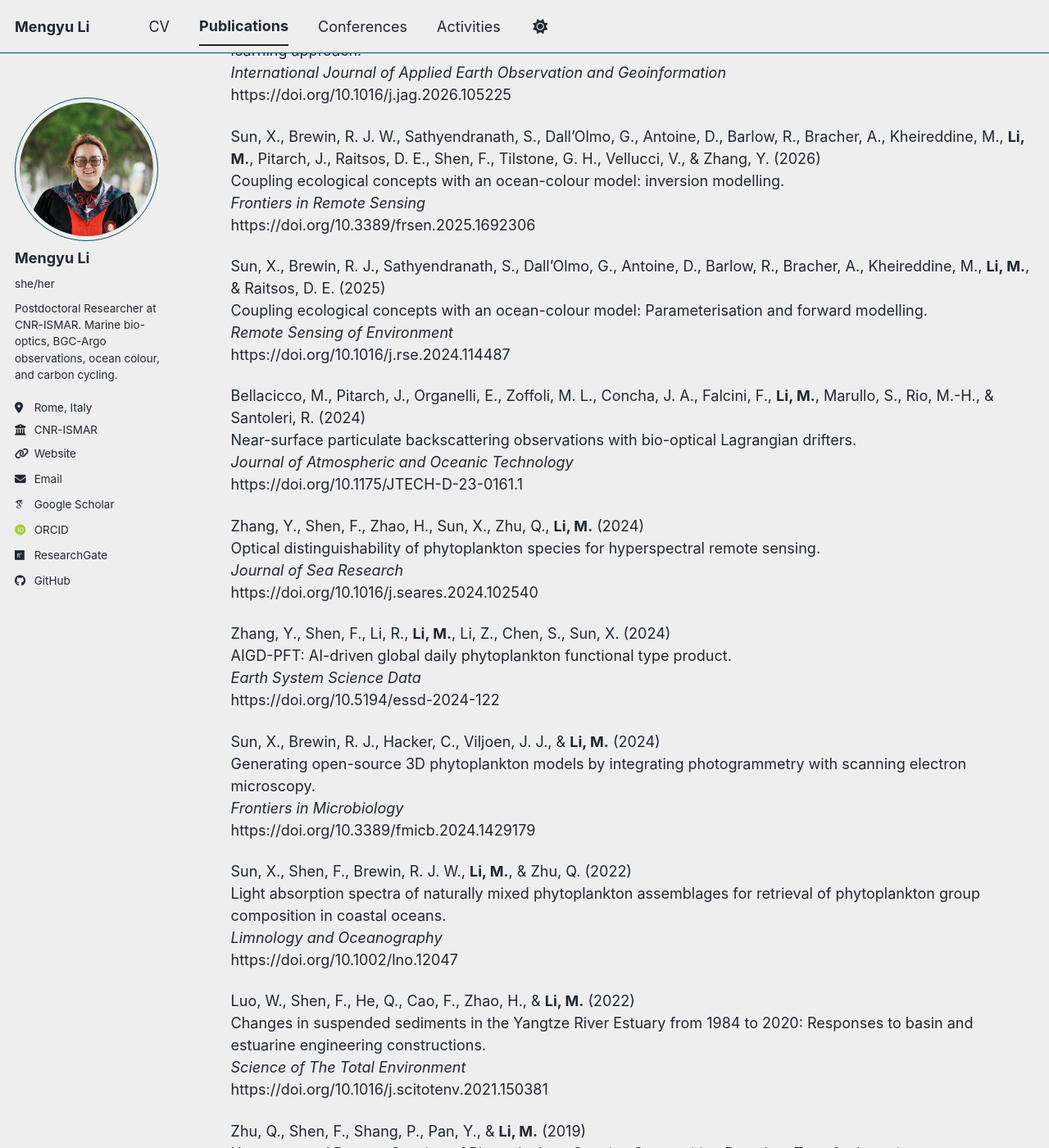
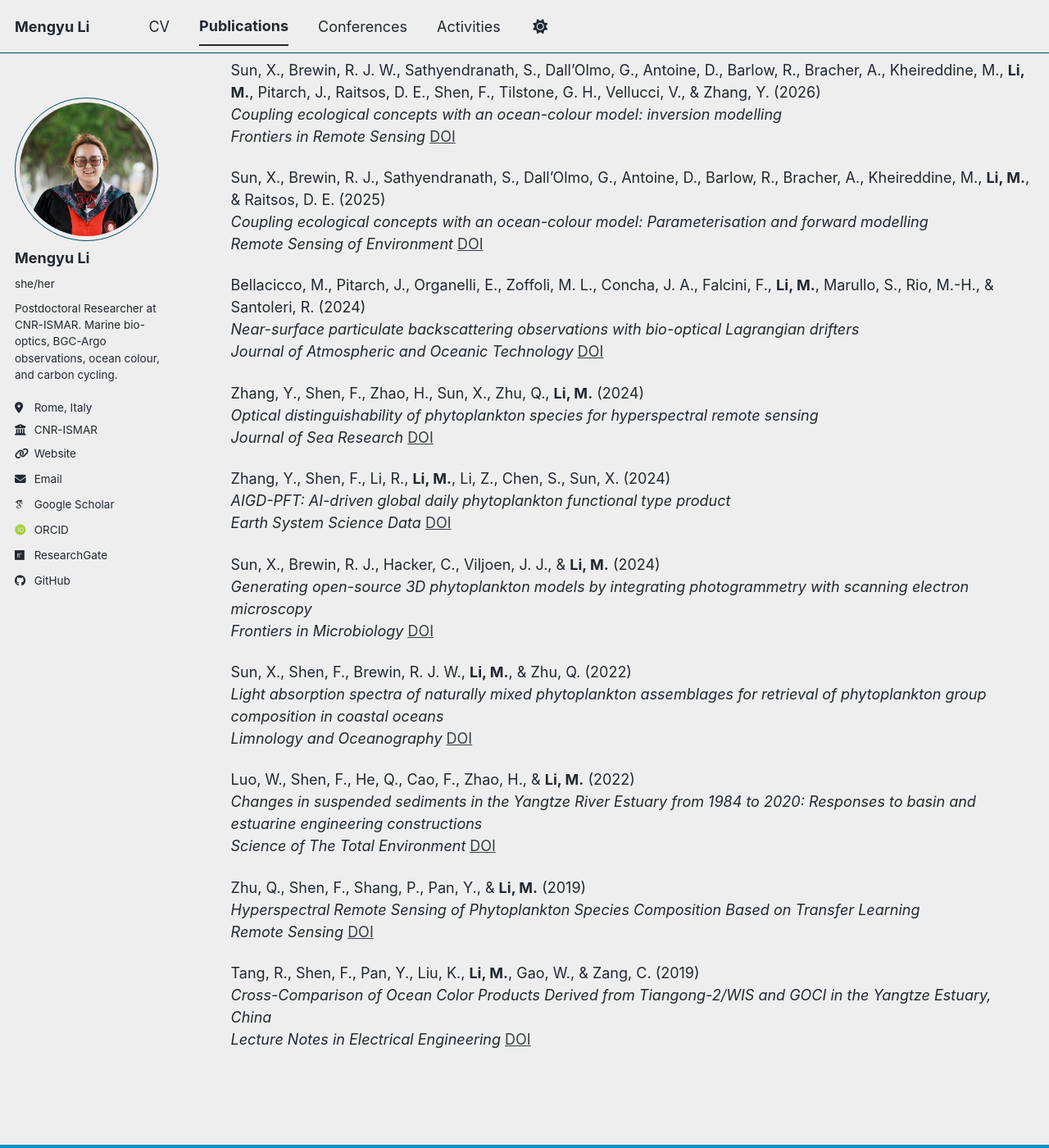
Before and after one commit to MengyuLi15/MengyuLi15.github.io, a Jekyll site: the page built from _publications/publications.md, in a window 1280 px wide and 1400 px high, scrolled down 764 px. Shown: the whole window at 82% size. Built offline with Jekyll 4.4.1, drawn with Linux system fonts in a browser that asks for light colours; some web fonts are replaced; a script bundle is joined from its source files by our own code; library files that are not in the unit come from our copies; some of the changed lines change nothing that is shown; some of the changed text lies outside the part shown.

Commit message:
Update publications.md

```diff
--- a/_publications/publications.md
+++ b/_publications/publications.md
@@ -7,86 +7,77 @@
 
 ## First-author publications
 
+
 **Li, M.**, Organelli, E., Serva, F., Bellacicco, M., Landolfi, A., Pisano, A., Marullo, S., Shen, F., Mignot, A., van Gennip, S., Santoleri, R. (2024)
-Phytoplankton spring bloom inhibited by marine heatwaves in the North-Western Mediterranean Sea.
-*Geophysical Research Letters*
-https://doi.org/10.1029/2024GL109141
+*Phytoplankton spring bloom inhibited by marine heatwaves in the North-Western Mediterranean Sea*
+*Geophysical Research Letters*   [DOI](https://doi.org/10.1029/2024GL109141) · [ESA coverage](https://www.esa.int/Applications/Observing_the_Earth/How_marine_heatwaves_impact_phytoplankton_and_ocean_health) · [AGU highlight](https://mp.weixin.qq.com/s/iJbXPhNPF5axCJ2trarkgg)
 
 
 **Li, M.**, Shen, F., Organelli, E., Luo, W., Li, R., Sun, X., & Wei, X. (2024)
-Disentangling Particle Composition to Improve Space-Based Quantification of POC in Optically-Complex Estuarine and Coastal Waters.
-*IEEE Transactions on Geoscience and Remote Sensing*
-https://doi.org/10.1109/TGRS.2023.3341462
+*Disentangling Particle Composition to Improve Space-Based Quantification of POC in Optically-Complex Estuarine and Coastal Waters*
+*IEEE Transactions on Geoscience and Remote Sensing*   [DOI](https://doi.org/10.1109/TGRS.2023.3341462) · [SKLEC coverage](https://mp.weixin.qq.com/s/uwvvv3F0kq3j_tYMjDBvFw)
 
 
 **Li, M.**, Shen, F., & Sun, X. (2021)
-Australian bushfire air particulate pollution and its impact on the South Pacific Ocean.
-*Scientific Reports*
-https://doi.org/10.1038/s41598-021-91547-y
+*Australian bushfire air particulate pollution and its impact on the South Pacific Ocean*
+*Scientific Reports*   [DOI](https://doi.org/10.1038/s41598-021-91547-y)
+<sub>Top 100 in Earth Science (2021) · Editor’s Choice: Wildfires</sub>
 
 ---
 
 ## Co-author publications
 
+
 Zhang, Y., Shen, F., Li, R., **Li, M.**, Li, Z., & Sun, X. (2026)
-Global estimation of phytoplankton functional types using PACE OCI hyperspectral data and a novel deep ensemble learning approach.
-*International Journal of Applied Earth Observation and Geoinformation*
-https://doi.org/10.1016/j.jag.2026.105225
+*Global estimation of phytoplankton functional types using PACE OCI hyperspectral data and a novel deep ensemble learning approach*
+*International Journal of Applied Earth Observation and Geoinformation*  [DOI](https://doi.org/10.1016/j.jag.2026.105225)
 
 
 Sun, X., Brewin, R. J. W., Sathyendranath, S., Dall’Olmo, G., Antoine, D., Barlow, R., Bracher, A., Kheireddine, M., **Li, M.**, Pitarch, J., Raitsos, D. E., Shen, F., Tilstone, G. H., Vellucci, V., & Zhang, Y. (2026)
-Coupling ecological concepts with an ocean-colour model: inversion modelling.
-*Frontiers in Remote Sensing*
-https://doi.org/10.3389/frsen.2025.1692306
+*Coupling ecological concepts with an ocean-colour model: inversion modelling*
+*Frontiers in Remote Sensing*  [DOI](https://doi.org/10.3389/frsen.2025.1692306)
 
 
 Sun, X., Brewin, R. J., Sathyendranath, S., Dall’Olmo, G., Antoine, D., Barlow, R., Bracher, A., Kheireddine, M., **Li, M.**, & Raitsos, D. E. (2025)
-Coupling ecological concepts with an ocean-colour model: Parameterisation and forward modelling.
-*Remote Sensing of Environment*
-https://doi.org/10.1016/j.rse.2024.114487
+*Coupling ecological concepts with an ocean-colour model: Parameterisation and forward modelling*
+*Remote Sensing of Environment*  [DOI](https://doi.org/10.1016/j.rse.2024.114487)
 
 
 Bellacicco, M., Pitarch, J., Organelli, E., Zoffoli, M. L., Concha, J. A., Falcini, F., **Li, M.**, Marullo, S., Rio, M.-H., & Santoleri, R. (2024)
-Near-surface particulate backscattering observations with bio-optical Lagrangian drifters.
-*Journal of Atmospheric and Oceanic Technology*
-https://doi.org/10.1175/JTECH-D-23-0161.1
+*Near-surface particulate backscattering observations with bio-optical Lagrangian drifters*
+*Journal of Atmospheric and Oceanic Technology*  [DOI](https://doi.org/10.1175/JTECH-D-23-0161.1)
+
 
 Zhang, Y., Shen, F., Zhao, H., Sun, X., Zhu, Q., **Li, M.** (2024)
-Optical distinguishability of phytoplankton species for hyperspectral remote sensing.
-*Journal of Sea Research*
-https://doi.org/10.1016/j.seares.2024.102540
+*Optical distinguishability of phytoplankton species for hyperspectral remote sensing*
+*Journal of Sea Research*  [DOI](https://doi.org/10.1016/j.seares.2024.102540)
 
 
 Zhang, Y., Shen, F., Li, R., **Li, M.**, Li, Z., Chen, S., Sun, X. (2024)
-AIGD-PFT: AI-driven global daily phytoplankton functional type product.
-*Earth System Science Data*
-https://doi.org/10.5194/essd-2024-122
+*AIGD-PFT: AI-driven global daily phytoplankton functional type product*
+*Earth System Science Data*  [DOI](https://doi.org/10.5194/essd-2024-122)
 
 
 Sun, X., Brewin, R. J., Hacker, C., Viljoen, J. J., & **Li, M.** (2024)
-Generating open-source 3D phytoplankton models by integrating photogrammetry with scanning electron microscopy.
-*Frontiers in Microbiology*
-https://doi.org/10.3389/fmicb.2024.1429179
+*Generating open-source 3D phytoplankton models by integrating photogrammetry with scanning electron microscopy*
+*Frontiers in Microbiology*  [DOI](https://doi.org/10.3389/fmicb.2024.1429179)
 
 
 Sun, X., Shen, F., Brewin, R. J. W., **Li, M.**, & Zhu, Q. (2022)
-Light absorption spectra of naturally mixed phytoplankton assemblages for retrieval of phytoplankton group composition in coastal oceans.
-*Limnology and Oceanography*
-https://doi.org/10.1002/lno.12047
+*Light absorption spectra of naturally mixed phytoplankton assemblages for retrieval of phytoplankton group composition in coastal oceans*
+*Limnology and Oceanography*  [DOI](https://doi.org/10.1002/lno.12047)
 
 
 Luo, W., Shen, F., He, Q., Cao, F., Zhao, H., & **Li, M.** (2022)
-Changes in suspended sediments in the Yangtze River Estuary from 1984 to 2020: Responses to basin and estuarine engineering constructions.
-*Science of The Total Environment*
-https://doi.org/10.1016/j.scitotenv.2021.150381
+*Changes in suspended sediments in the Yangtze River Estuary from 1984 to 2020: Responses to basin and estuarine engineering constructions*
+*Science of The Total Environment*  [DOI](https://doi.org/10.1016/j.scitotenv.2021.150381)
 
 
 Zhu, Q., Shen, F., Shang, P., Pan, Y., & **Li, M.** (2019)
-Hyperspectral Remote Sensing of Phytoplankton Species Composition Based on Transfer Learning.
-*Remote Sensing*
-https://doi.org/10.3390/rs11172001
+*Hyperspectral Remote Sensing of Phytoplankton Species Composition Based on Transfer Learning*
+*Remote Sensing*  [DOI](https://doi.org/10.3390/rs11172001)
+
 
 Tang, R., Shen, F., Pan, Y., Liu, K., **Li, M.**, Gao, W., & Zang, C. (2019)
-Cross-Comparison of Ocean Color Products Derived from Tiangong-2/WIS and GOCI in the Yangtze Estuary, China.
-*Proceedings of the Tiangong-2 Remote Sensing Application Conference Lecture Notes in Electrical Engineering*
-https://doi.org/10.1007/978-981-13-3501-3_19
+*Cross-Comparison of Ocean Color Products Derived from Tiangong-2/WIS and GOCI in the Yangtze Estuary, China*
+*Lecture Notes in Electrical Engineering*  [DOI](https://doi.org/10.1007/978-981-13-3501-3_19)
```
